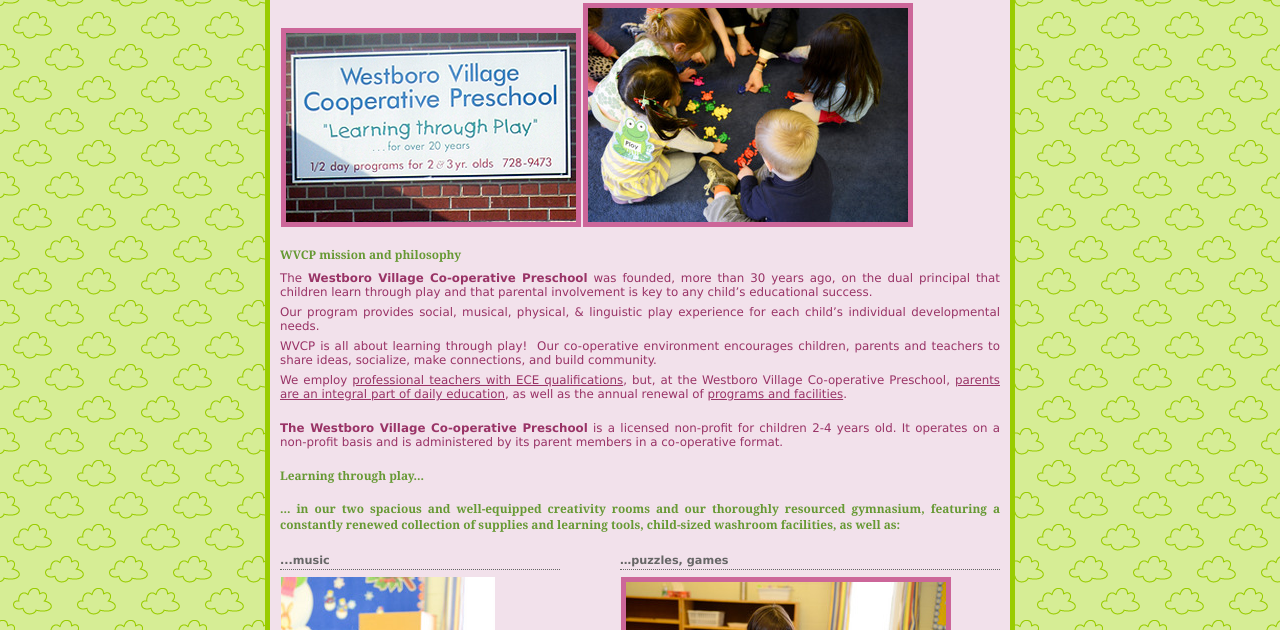
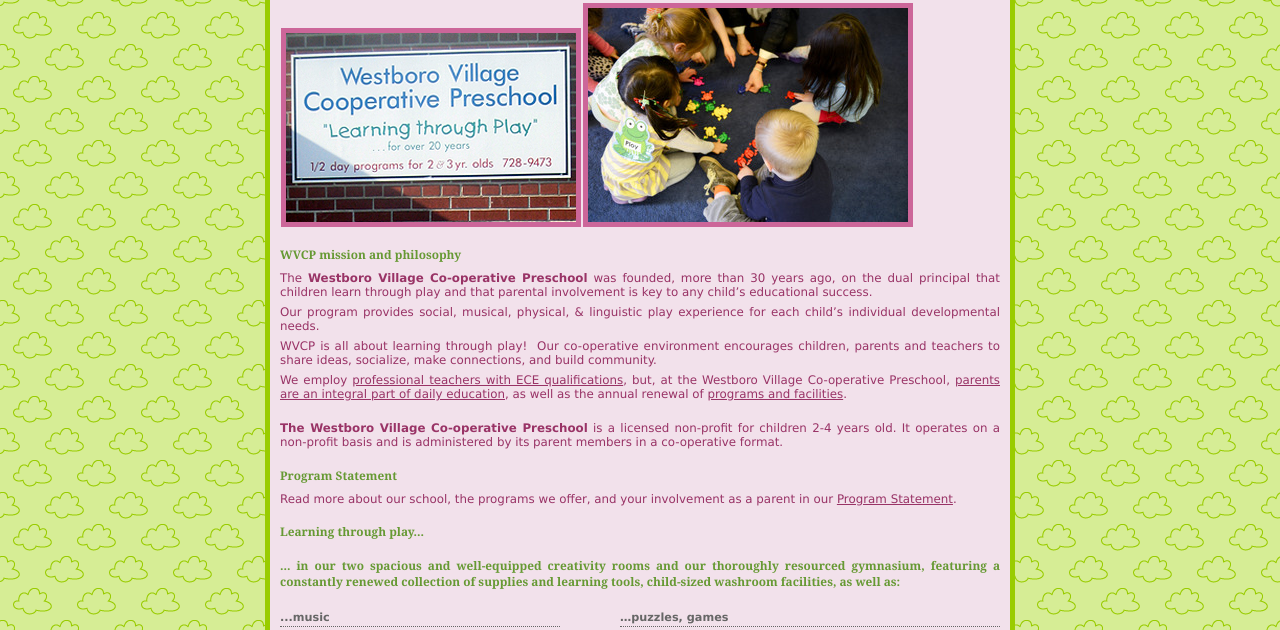
Before and after one commit to blefebvre/wvcp_public_html, a plain HTML site: page mission.html in a window 1280 px wide. Shown: the part 137-767 px from the top of the page. Drawn offline with Linux system fonts and the light colour scheme.

Commit message:
Add program statement to "philosophy & play" page

```diff
--- a/mission.html
+++ b/mission.html
@@ -33,6 +33,10 @@
 <strong>The Westboro Village Co-operative Preschool</strong>&nbsp;is a licensed non-profit for children 2-4 years old. It operates on a non-profit basis and is administered by its parent members in a co-operative format.</p>
 
 <p></p>
+
+<h1>Program Statement</h1>
+
+<p>Read more about our school, the programs we offer, and your involvement as a parent in our <a href="https://docs.google.com/document/d/1y3sOg7-8tnGveXvusHZZXvZUH270jAWYowoKyoFCcjA/edit?usp=sharing">Program Statement</a>.</p>
 
 <div>
 <h1>Learning through play...</h1>
```
